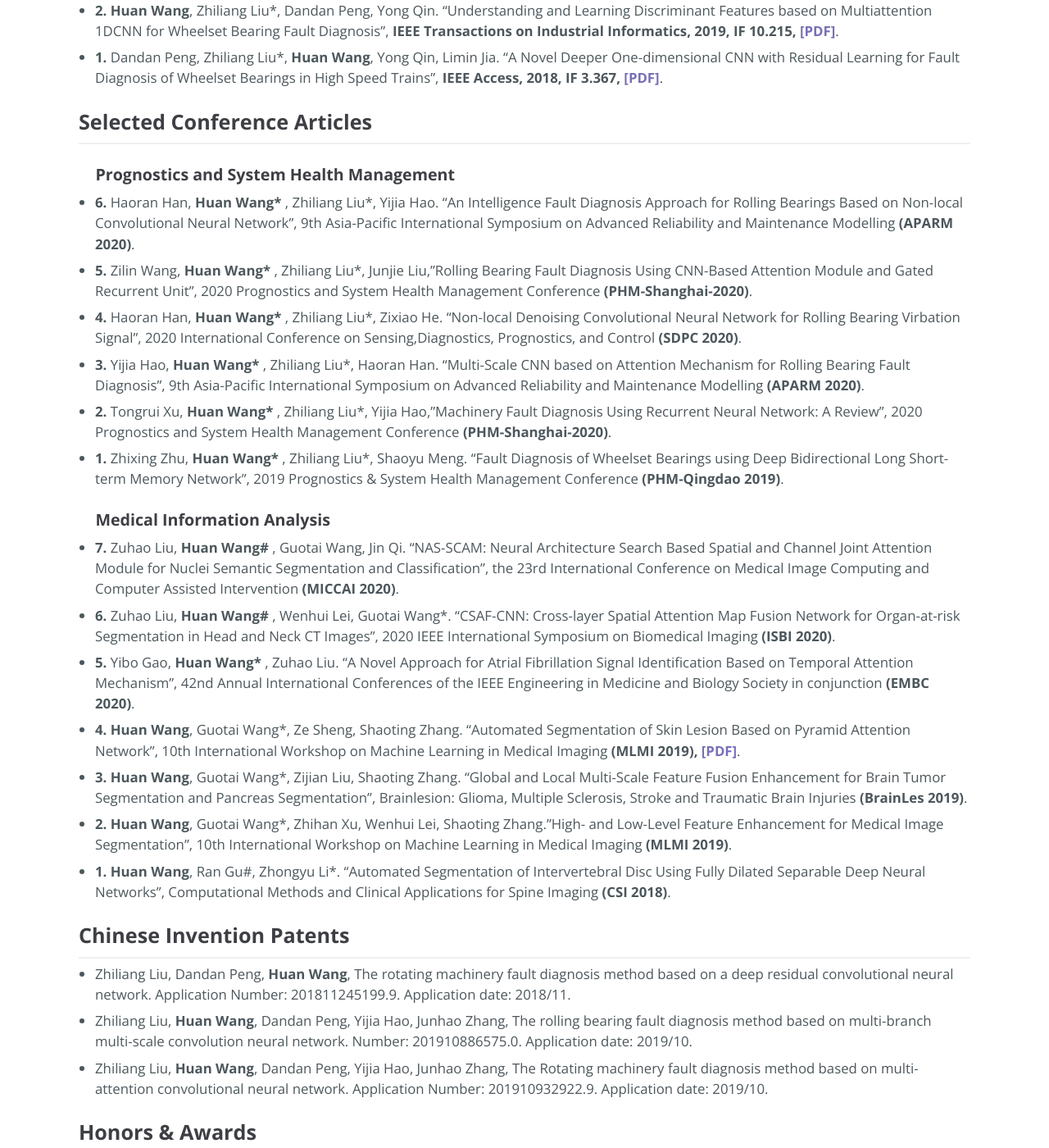
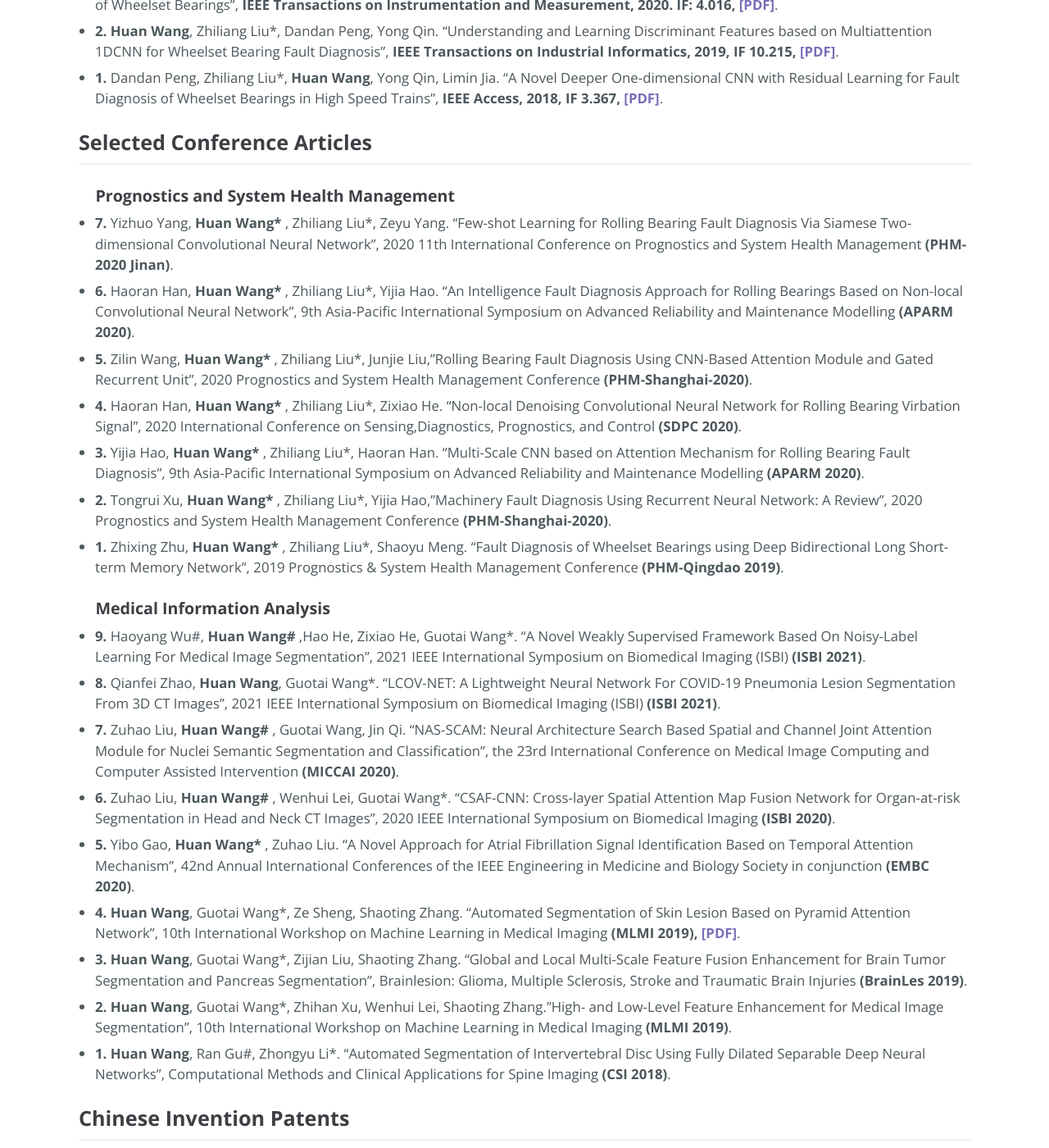
Before and after one commit to WH-HuanWang/WH-HuanWang.github.io, a Jekyll site: the page built from index.md, in a window 1280 px wide and 1400 px high, scrolled down 1590 px. Shown: the whole window at 82% size. Built offline with Jekyll 4.4.1, drawn with Linux system fonts in a browser that asks for light colours; some of the changed text lies outside the part shown.

Commit message:
Update index.md

```diff
--- a/index.md
+++ b/index.md
@@ -45,7 +45,7 @@ B.S. Mechanical design, manufacturing and automation, School of mechanical and e
 * * *
 #### &nbsp;&nbsp;&nbsp; Remark: # means equal contribution; * means corresponding author.
 
-* <b>9. Huan Wang</b>, Zhiliang Liu*, Dandan Peng, Mei Yang, Yong Qin. "Feature-Level Attention-Guided Multitask CNN for Fault Diagnosis and Working Conditions Identification of Rolling Bearing", <b>IEEE Transactions on Industrial Informatics, 2021, IF 10.451, [[PDF]](https://ieeexplore.ieee.org/document/9372133)</b>.
+* <b>9. Huan Wang</b>, Zhiliang Liu*, Dandan Peng, Mei Yang, Yong Qin. "Feature-Level Attention-Guided Multitask CNN for Fault Diagnosis and Working Conditions Identification of Rolling Bearing", <b>IEEE Transactions on Neural Networks and Learning Systems, 2021, IF 10.451, [[PDF]](https://ieeexplore.ieee.org/document/9372133)</b>.
 * <b>8. </b>Xinwen Liu, <b>Huan Wang*</b>, Zongjin Li, Lang Qin. "Deep Learning in ECG Diagnosis: A Review", <b>Knowledge-Based Systems, 2021, IF 8.038, [[PDF]](https://www.sciencedirect.com/science/article/abs/pii/S0950705121004494)</b>.
 * <b>7. </b>Lang Qin, Yuntao Xie, Xinwen Liu, Xiangchi Yuan, <b>Huan Wang*</b>. "An End-to-End 12-Leading Electrocardiogram Diagnosis System Based on Deformable Convolutional Neural Network With Good Antinoise Ability", <b>IEEE Transactions on Instrumentation and Measurement, 2021, IF 4.016, [[PDF]](https://ieeexplore.ieee.org/document/9406046/)</b>.
 * <b>6. </b>Yibo Gao, <b>Huan Wang*</b>, Zuhao Liu. "An End-to-end Atrial Fibrillation Detection by a Novel Residual-based Temporal Attention Convolutional Neural Network with Exponential Nonlinearity Loss", <b>Knowledge-Based Systems, 2021, IF 8.038, [[PDF]](https://www.sciencedirect.com/science/article/abs/pii/S0950705120307188)</b>.
@@ -60,6 +60,7 @@ B.S. Mechanical design, manufacturing and automation, School of mechanical and e
 * * *
 ### &nbsp;&nbsp;&nbsp; <b>Prognostics and System Health Management</b>
 
+* <b>7. </b>Yizhuo Yang, <b>Huan Wang* </b>, Zhiliang Liu*, Zeyu Yang. "Few-shot Learning for Rolling Bearing Fault Diagnosis Via Siamese Two-dimensional Convolutional Neural Network", 2020 11th International Conference on Prognostics and System Health Management <b>(PHM-2020 Jinan)</b>.
 * <b>6. </b>Haoran Han, <b>Huan Wang* </b>, Zhiliang Liu*, Yijia Hao. "An Intelligence Fault Diagnosis Approach for Rolling Bearings Based on Non-local Convolutional Neural Network", 9th Asia-Pacific International Symposium on Advanced Reliability and Maintenance Modelling <b>(APARM 2020)</b>.
 * <b>5. </b>Zilin Wang, <b>Huan Wang* </b>, Zhiliang Liu*, Junjie Liu,"Rolling Bearing Fault Diagnosis Using CNN-Based Attention Module and Gated Recurrent Unit", 2020 Prognostics and System Health Management Conference <b>(PHM-Shanghai-2020)</b>.
 * <b>4. </b>Haoran Han, <b>Huan Wang* </b>, Zhiliang Liu*, Zixiao He. "Non-local Denoising Convolutional Neural Network for Rolling Bearing Virbation Signal", 2020 International Conference on Sensing,Diagnostics, Prognostics, and Control <b>(SDPC 2020)</b>.
@@ -69,6 +70,8 @@ B.S. Mechanical design, manufacturing and automation, School of mechanical and e
 
 ### &nbsp;&nbsp;&nbsp; <b>Medical Information Analysis</b>
 
+* <b>9. </b>Haoyang Wu#, <b>Huan Wang# </b>,Hao He, Zixiao He, Guotai Wang*. "A Novel Weakly Supervised Framework Based On Noisy-Label Learning For Medical Image Segmentation", 2021 IEEE International Symposium on Biomedical Imaging (ISBI) <b>(ISBI 2021)</b>.
+* <b>8. </b>Qianfei Zhao, <b>Huan Wang</b>, Guotai Wang*. "LCOV-NET: A Lightweight Neural Network For COVID-19 Pneumonia Lesion Segmentation From 3D CT Images", 2021 IEEE International Symposium on Biomedical Imaging (ISBI) <b>(ISBI 2021)</b>.
 * <b>7. </b>Zuhao Liu, <b>Huan Wang# </b>, Guotai Wang, Jin Qi. "NAS-SCAM: Neural Architecture Search Based Spatial and Channel Joint Attention Module for Nuclei Semantic Segmentation and Classification", the 23rd International Conference on Medical Image Computing and Computer Assisted Intervention <b>(MICCAI 2020)</b>.
 * <b>6. </b>Zuhao Liu, <b>Huan Wang# </b>, Wenhui Lei, Guotai Wang*. "CSAF-CNN: Cross-layer Spatial Attention Map Fusion Network for Organ-at-risk Segmentation in Head and Neck CT Images", 2020 IEEE International Symposium on Biomedical Imaging <b>(ISBI 2020)</b>.
 * <b>5. </b>Yibo Gao, <b>Huan Wang* </b>, Zuhao Liu. "A Novel Approach for Atrial Fibrillation Signal Identification Based on Temporal Attention Mechanism", 42nd Annual International Conferences of the IEEE Engineering in Medicine and Biology Society in conjunction <b>(EMBC 2020)</b>.
```
